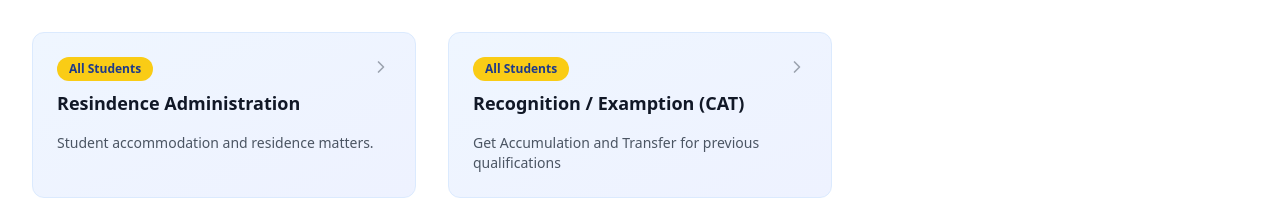
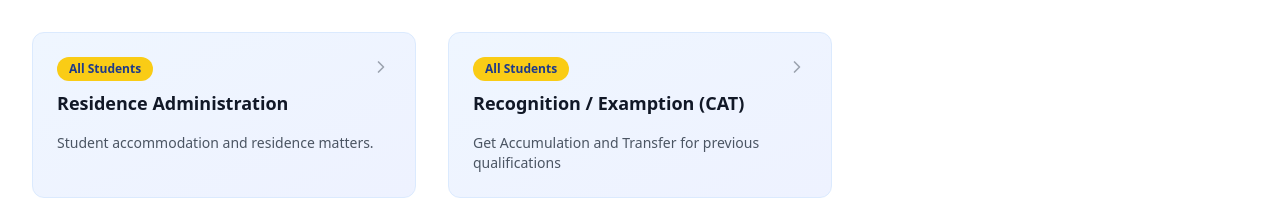
Before and after one commit to sizwekenny/HUB-Web, a React (Vite) app: page / in a window 1280 px wide. Shown: the part 3154-3352 px from the top of the page. Built offline with nearby package versions, Linux system fonts and the light colour scheme.

Commit message:
Update App.tsx

```diff
--- a/src/App.tsx
+++ b/src/App.tsx
@@ -169,7 +169,7 @@ const services: Service[] = [
   },
   {
     id: 'Residence Administration',
-    title: 'Resindence Administration',
+    title: 'Residence Administration',
     category: 'All Students',
     description: 'Student accommodation and residence matters.',
     details: 'Student accommodation and residence matters.'
```
